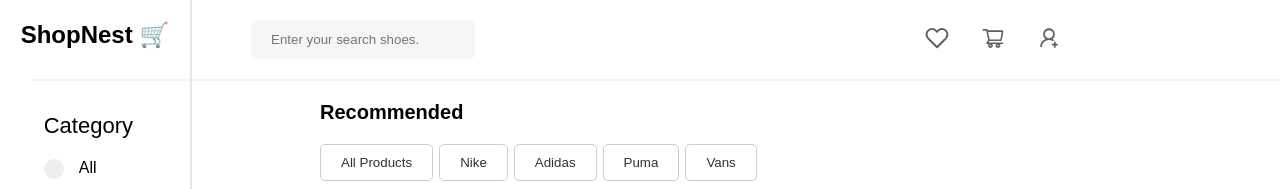
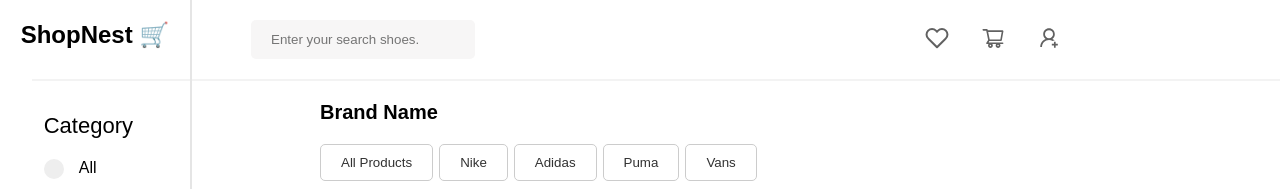
Before and after one commit to safin878/ShopNest, a React (Create React App) app: page / in a window 1280 px wide. Shown: the top 189 px of the page. Built offline with nearby package versions, Linux system fonts and the light colour scheme.

Commit message:
Sercing Impelemt

```diff
--- a/public/index.html
+++ b/public/index.html
@@ -2,7 +2,7 @@
 <html lang="en">
   <head>
     <meta charset="utf-8" />
-    <link rel="icon" href="%PUBLIC_URL%/favicon.ico" />
+    <link rel="icon" href="https://i.postimg.cc/zBMkt8fZ/s2.png" />
     <meta name="viewport" content="width=device-width, initial-scale=1" />
     <meta name="theme-color" content="#000000" />
     <meta
--- a/src/Recommended/Recommended.js
+++ b/src/Recommended/Recommended.js
@@ -5,7 +5,7 @@
   return (
     <>
       <div>
-        <h2 className="recommended-title">Recommended</h2>
+        <h2 className="recommended-title">Brand Name</h2>
         <div className="recommended-flex">
           <Button onClickHandler={handleClick} value="" title="All Products" />
           <Button onClickHandler={handleClick} value="Nike" title="Nike" />
```
